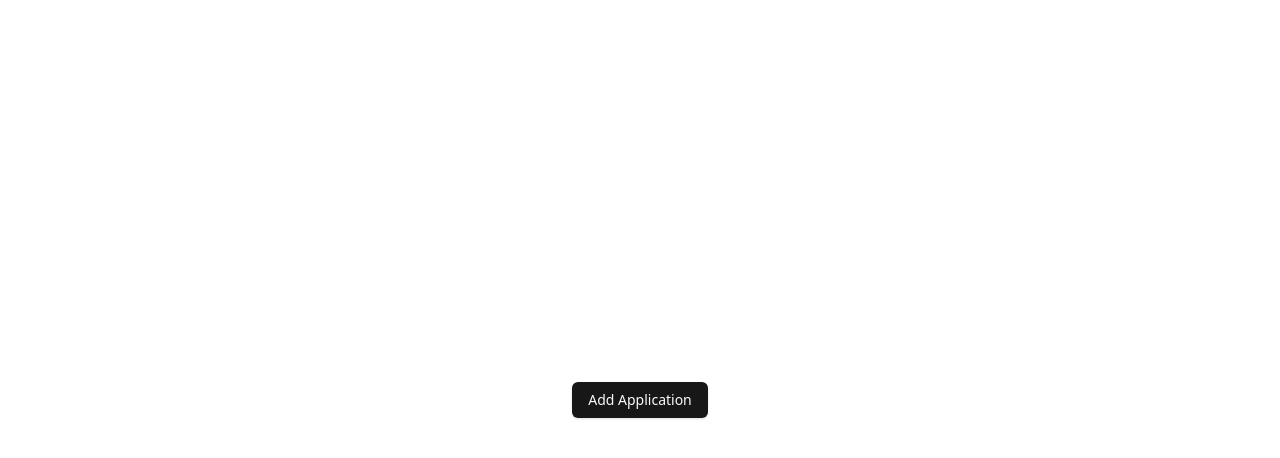
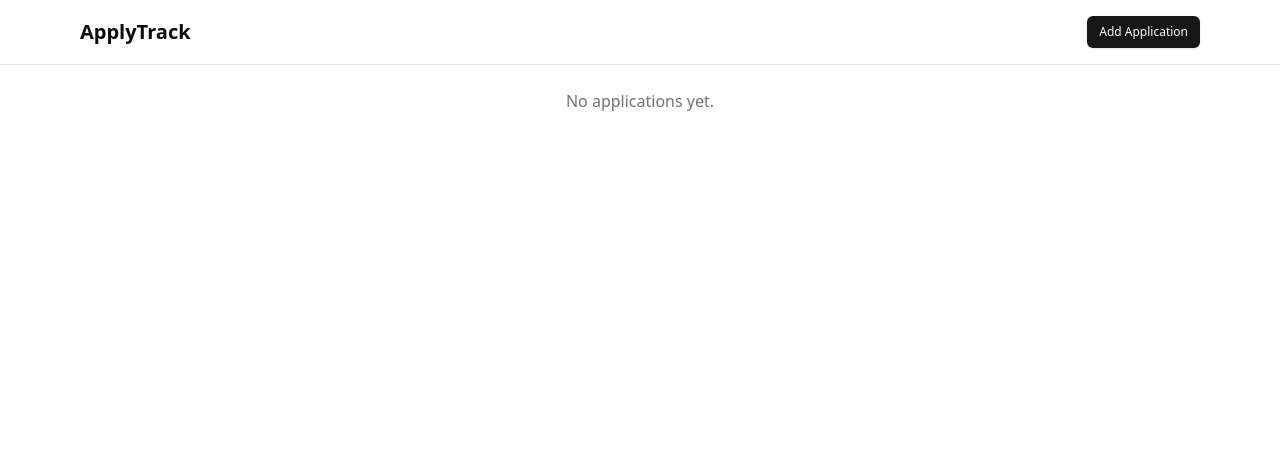
Before and after one commit to RaviPratihast/applytrack, a React (Vite) app: page / in a window 1280 px wide. Shown: the top 458 px of the page. Built offline with nearby package versions, Linux system fonts and the light colour scheme.

Commit message:
feat: add header and base dashboard layout

```diff
--- a/src/App.jsx
+++ b/src/App.jsx
@@ -1,11 +1,13 @@
-import { Button } from "@/components/ui/button"
+import Header from "./components/Header";
+import Dashboard from "./pages/Dashboard";
 
 function App() {
   return (
-    <div className="min-h-screen flex items-center justify-center">
-      <Button>Add Application</Button>
+    <div className="min-h-screen flex flex-col">
+      <Header />
+      <Dashboard />
     </div>
-  )
+  );
 }
 
-export default App
+export default App;
--- /dev/null
+++ b/src/components/Header.jsx
@@ -0,0 +1,16 @@
+import { Button } from "@/components/ui/button";
+
+function Header() {
+  return (
+    <header className="border-b">
+      <div className="mx-auto max-w-6xl px-4 py-4 flex items-center justify-between">
+        <h1 className="text-xl font-semibold">ApplyTrack</h1>
+        <Button size="sm">
+          Add Application
+        </Button>
+      </div>
+    </header>
+  );
+}
+
+export default Header;
--- /dev/null
+++ b/src/pages/Dashboard.jsx
@@ -0,0 +1,11 @@
+function Dashboard() {
+  return (
+    <main className="mx-auto max-w-6xl px-4 py-6">
+      <p className="text-muted-foreground">
+        No applications yet.
+      </p>
+    </main>
+  );
+}
+
+export default Dashboard;
--- /dev/null
+++ b/src/types/application.js
@@ -0,0 +1,27 @@
+export const APPLICATION_STATUS = {
+  APPLIED: "applied",
+  INTERVIEW: "interview",
+  REJECTED: "rejected",
+  OFFER: "offer",
+};
+
+export function createApplication({
+  company,
+  role,
+  status = APPLICATION_STATUS.APPLIED,
+  appliedDate = new Date().toISOString(),
+  notes = "",
+  resumeVersion = "",
+  followUpDate = null,
+}) {
+  return {
+    id: crypto.randomUUID(),
+    company,
+    role,
+    status,
+    appliedDate,
+    notes,
+    resumeVersion,
+    followUpDate,
+  };
+}
```
